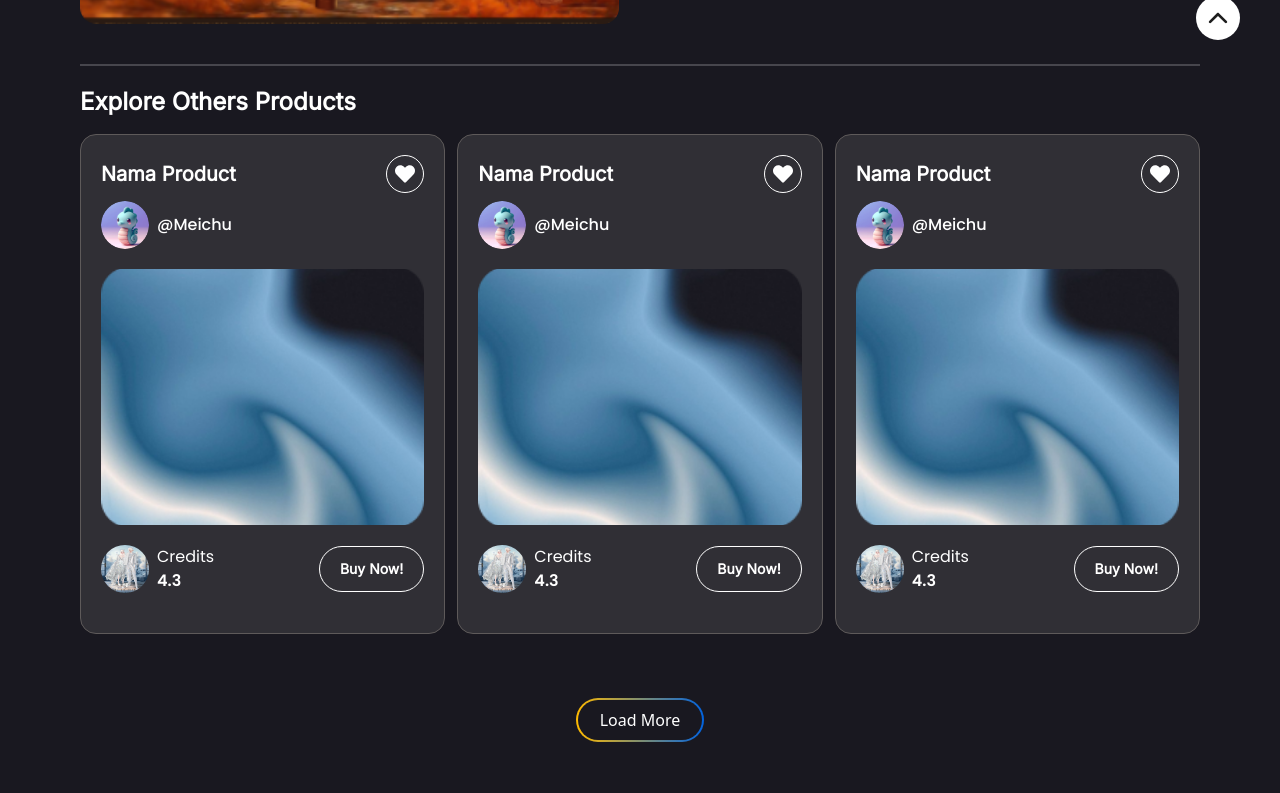
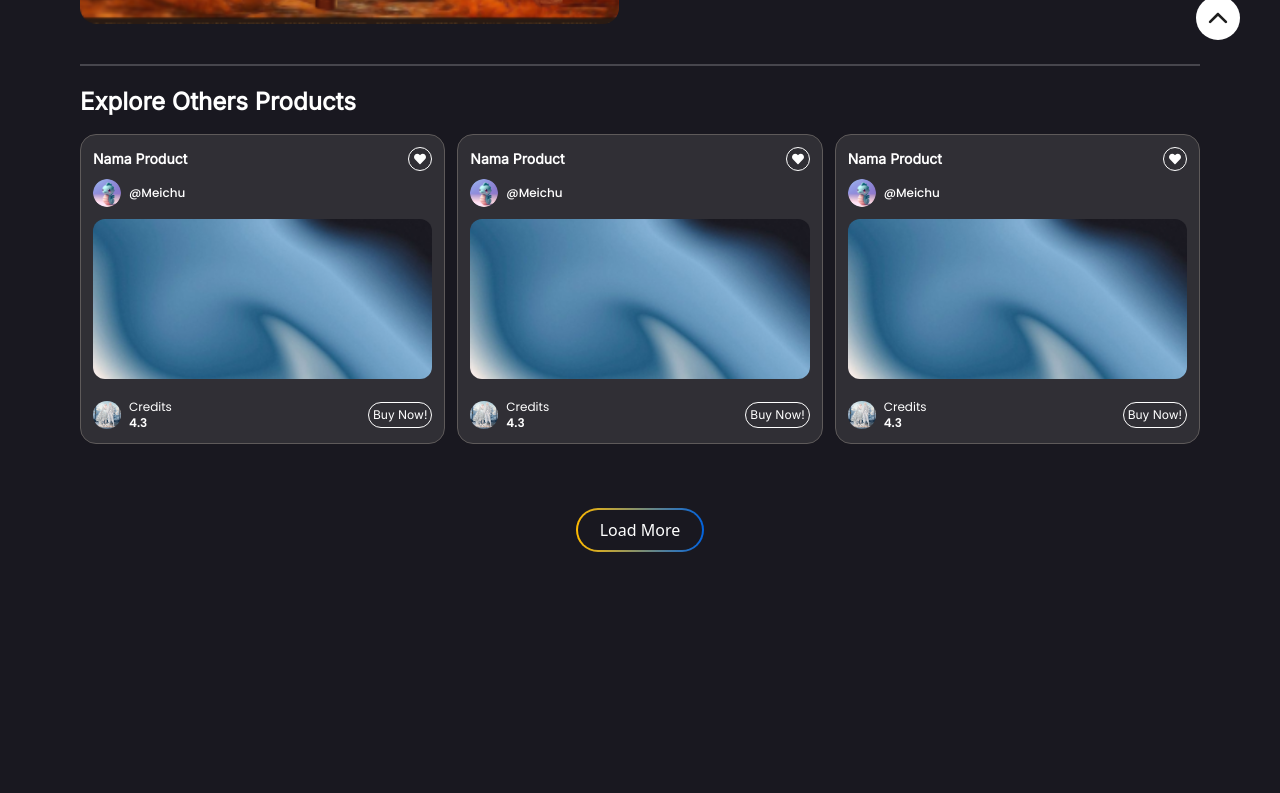
Before and after one commit to SeptianProject/meichu, a React (Vite) app: page /catalog-detail in a window 1280 px wide. Shown: the part 840-1633 px from the top of the page. Built offline with nearby package versions, Linux system fonts and the light colour scheme.

Commit message:
fix: responsive card event & reusable card event, catalog

```diff
--- a/src/App.tsx
+++ b/src/App.tsx
@@ -4,7 +4,6 @@ import Navbar from "./components/layouts/Navbar"
 import AppRouter from "./routes/AppRouter"
 import FloatingButton from "./components/elements/FloatingButton"
 import AuthModalContainer from "./components/layouts/auth/AuthModalContainer"
-import CircleTrackingCursorAnimation from "./components/elements/CircleTrackingCursorAnimation"
 import ProfileLayout from "./components/layouts/profile/ProfileLayout"
 
 const App = () => {
@@ -39,7 +38,6 @@ const App = () => {
                <AppRouter />
                <Footer />
                <FloatingButton />
-               <CircleTrackingCursorAnimation />
           </div>
      )
 }
--- a/src/components/fragments/catalogs/ButtonBuyCatalog.tsx
+++ b/src/components/fragments/catalogs/ButtonBuyCatalog.tsx
@@ -1,13 +1,18 @@
+import React from "react"
 
+type ButtonBuyCatalogProps = {
+     type: 'catalog' | 'profile'
+}
 
-const ButtonBuyCatalog = () => {
+const ButtonBuyCatalog: React.FC<ButtonBuyCatalogProps> = ({ type }) => {
      return (
-          <button className='border border-[#5E5A5A] text-[#5E5A5A] font-inter w-fit
-                    rounded-full text-[10px] py-1 px-2 font-medium text-xs
-                    sm:py-2 sm:px-3 sm:font-semibold md:px-5 md:py-3 md:text-sm
-                    dark:border-light dark:text-light hover:bg-bluePrimary
-                    hover:border-transparent hover:text-light dark:hover:border-transparent
-                    dark:hover:bg-bluePrimary transition-all duration-300'>
+          <button className={`border border-[#5E5A5A] text-[#5E5A5A] font-inter w-fit
+                    rounded-full text-[10px] font-medium text-xs transition-all duration-300
+                    dark:border-light dark:text-light hover:bg-bluePrimary hover:text-light
+                    hover:border-transparent dark:hover:border-transparent dark:hover:bg-bluePrimary
+                    ${type === 'catalog'
+                    ? 'py-1 px-2 sm:py-2 sm:px-3 sm:font-semibold md:px-5 md:py-3 md:text-sm'
+                    : 'p-1'}`}>
                Buy Now!
           </button>
      )
--- a/src/components/fragments/catalogs/CreditCatalog.tsx
+++ b/src/components/fragments/catalogs/CreditCatalog.tsx
@@ -1,16 +1,23 @@
+import React from 'react'
 import { assetsImage } from '../../../assets/assets'
 
-const CreditCatalog = () => {
+type CreditCatalogProps = {
+     type: 'catalog' | 'profile'
+}
+
+const CreditCatalog: React.FC<CreditCatalogProps> = ({ type }) => {
      return (
           <div className='flex items-center gap-x-2'>
-               <img className='size-6 sm:size-7 rounded-full md:size-12'
+               <img className={`size-6 sm:size-7 rounded-full
+               ${type === 'catalog' ? 'md:size-12' : ''}`}
                     src={assetsImage.BundleProduct} alt='' />
                <div className='flex flex-col'>
-                    <h4 className='dark:text-light text-[12px] sm:text-xs font-normal
-                    md:text-base'>
+                    <h4 className={`dark:text-light text-[12px] sm:text-xs font-normal
+                    ${type === 'catalog' ? 'md:text-base' : ''}`}>
                          Credits
                     </h4>
-                    <h4 className='dark:text-light text-xs font-semibold md:text-base'>
+                    <h4 className={`dark:text-light text-xs font-semibold
+                         ${type === 'catalog' ? 'md:text-base' : ''}`}>
                          4.3
                     </h4>
                </div>
--- a/src/components/fragments/catalogs/HeadProductCatalog.tsx
+++ b/src/components/fragments/catalogs/HeadProductCatalog.tsx
@@ -1,18 +1,25 @@
+import React from 'react'
 import { FaHeart } from 'react-icons/fa'
 
-const HeadProductCatalog = () => {
+type HeadProductCatalogProps = {
+     type: 'catalog' | 'profile'
+}
+
+const HeadProductCatalog: React.FC<HeadProductCatalogProps> = ({ type }) => {
      return (
           <>
-               <h3 className='dark:text-light text-[14px]
-                    sm:text-sm font-bold md:text-xl'>
+               <h3 className={`dark:text-light text-[14px] font-bold
+                    ${type === 'catalog' ? 'sm:text-sm md:text-xl' : ' text-sm'}`}>
                     Nama Product
                </h3>
-               <div className='border border-[#5E5A5A] dark:border-light cursor-pointer
-                    rounded-full p-[5px] md:p-2 w-fit group hover:bg-red-500
+               <div className={`border border-[#5E5A5A] dark:border-light cursor-pointer
+                    rounded-full p-[5px] w-fit group hover:bg-red-500
                     hover:border-transparent dark:hover:border-transparent hover:scale-105
-                    transition-all duration-300'>
-                    <FaHeart className='text-[#5E5A5A] dark:text-light size-3 md:size-5
-                    group-hover:text-light group-hover:scale-75 transition-all duration-300' />
+                    transition-all duration-300
+                    ${type === 'catalog' ? 'md:p-2' : ''}`}>
+                    <FaHeart className={`text-[#5E5A5A] dark:text-light size-3
+                    group-hover:text-light group-hover:scale-75 transition-all duration-300
+                    ${type === 'catalog' ? 'md:size-5' : ''}`} />
                </div>
           </>
      )
--- a/src/components/fragments/event/DescCardEvent.tsx
+++ b/src/components/fragments/event/DescCardEvent.tsx
@@ -1,8 +1,16 @@
-const DescCardEvent = () => {
+import React from "react"
+
+type TDescCardEvent = {
+     type: 'event' | 'profile'
+}
+
+const DescCardEvent: React.FC<TDescCardEvent> = ({ type }) => {
      return (
           <p className="font-light text-xs text-opacity-80 tracking-wide dark:text-light
                     dark:text-opacity-80">
-               Whether you have a question about talents, pricing, portfolio, or anything else, our team, Whether you have a question about talents, pricing.
+               {type === 'event'
+                    ? 'Whether you have a question about talents, pricing, portfolio, or anything else, our team, Whether you have a question about talents, pricing.'
+                    : 'Your request is being processed. Please hold on for a moment as we carefully craft your product to ensure the highest quality, Thank You!'}
           </p>
      )
 }
--- a/src/components/fragments/event/TitleCardEvent.tsx
+++ b/src/components/fragments/event/TitleCardEvent.tsx
@@ -1,14 +1,18 @@
+import React from "react"
 
+type TitleCardEventProps = {
+     type: 'event' | 'profile'
+}
 
-const TitleCardEvent = () => {
+const TitleCardEvent: React.FC<TitleCardEventProps> = ({ type }) => {
      return (
           <div className="flex items-center justify-between w-full">
                <h1 className="text-sm sm:text-base font-semibold dark:text-light">
-                    Giveaway Assets Chinnese
+                    {type === 'event' ? 'Giveaway Assets Chinnese' : 'Eyebrows Cute Style'}
                </h1>
                <button className="font-semibold text-sm font-inter
                text-light bg-bluePrimary w-24 py-[5px] rounded-full">
-                    See Event
+                    {type === 'event' ? 'See Event' : 'See Details'}
                </button>
           </div>
      )
--- a/src/components/layouts/catalog/CatalogCard.tsx
+++ b/src/components/layouts/catalog/CatalogCard.tsx
@@ -1,36 +1,46 @@
+import React from 'react'
 import { assetsImage, bestSellerImages } from '../../../assets/assets'
 import ButtonBuyCatalog from '../../fragments/catalogs/ButtonBuyCatalog'
 import CreditCatalog from '../../fragments/catalogs/CreditCatalog'
 import HeadProductCatalog from '../../fragments/catalogs/HeadProductCatalog'
 
-const CatalogCard = () => {
+type CatalogCardProps = {
+     type: 'catalog' | 'profile'
+}
+
+const CatalogCard: React.FC<CatalogCardProps> = ({ type }) => {
 
      return (
-          <div className='bg-transparent border border-[#5E5A5A] dark:bg-[#302F35]
-               p-2 pb-5 rounded-2xl h-full md:p-5 xl:pb-10
-               hover:-translate-y-3 transition-all duration-500'>
+          <div className={`bg-transparent border border-[#5E5A5A] dark:bg-[#302F35]
+               p-2 pb-5 rounded-2xl h-full w-full hover:-translate-y-3
+               transition-all duration-500
+               ${type === 'catalog' ? 'md:p-5 xl:pb-10' : 'md:p-3'}`}>
                {/* Product name */}
                <div className='mt-2 flex items-center justify-between md:mt-0'>
-                    <HeadProductCatalog />
+                    <HeadProductCatalog type={type} />
                </div>
                {/* Profile */}
                <div className='flex items-center gap-x-2 my-2'>
-                    <img className='rounded-full size-7 md:size-12 cursor-pointer'
+                    <img className={`rounded-full size-7 cursor-pointer
+                    ${type === 'catalog' ? 'md:size-12' : ''}`}
                          src={assetsImage.BestSellerProfile} alt="" />
-                    <h4 className='dark:text-light text-xs font-medium md:text-base'>
+                    <h4 className={`dark:text-light text-xs font-medium
+                    ${type === 'catalog' ? 'md:text-base' : ''}`}>
                          @Meichu
                     </h4>
                </div>
                {/* image content */}
-               <div className='mt-3 md:mt-5'>
-                    <img className='w-full h-24 sm:h-28 object-cover object-center rounded-xl
-                    md:rounded-2xl md:h-56 lg:h-48 xl:h-64'
+               <div className='mt-3'>
+                    <img className={`w-full object-cover object-center rounded-xl
+                    ${type === 'catalog'
+                              ? 'md:rounded-2xl h-24 sm:h-28 md:h-56 lg:h-48 xl:h-64'
+                              : 'h-36 sm:h-24 xl:h-40'}`}
                          src={bestSellerImages[1]} alt="Product" />
                </div>
                {/* more Button */}
                <div className='mt-5 flex items-center justify-between'>
-                    <CreditCatalog />
-                    <ButtonBuyCatalog />
+                    <CreditCatalog type={type} />
+                    <ButtonBuyCatalog type={type} />
                </div>
           </div>
      )
--- a/src/components/layouts/event/MainContentEvent.tsx
+++ b/src/components/layouts/event/MainContentEvent.tsx
@@ -1,14 +1,20 @@
 import BtnBorderGradient from "../../elements/BtnBorderGradient"
 import CardEvent from "../../fragments/event/CardEvent"
 
+const cardEvent = <CardEvent type="event" />
+
+const listCardEvent = [
+     cardEvent, cardEvent, cardEvent, cardEvent, cardEvent, cardEvent, cardEvent, cardEvent,
+]
+
 const MainContentEvent = () => {
+
      return (
           <div className="flex flex-col items-center gap-y-20">
                <div className="grid grid-cols-1 md:grid-cols-2 gap-5 lg:gap-y-7">
-                    <CardEvent />
-                    <CardEvent />
-                    <CardEvent />
-                    <CardEvent />
+                    {listCardEvent.map((item, index) => (
+                         <div key={index} className='w-full'>{item}</div>
+                    ))}
                </div>
                <BtnBorderGradient onClick={() => { }} />
           </div>
```
Also changed, not shown: src/components/fragments/event/CardEvent.tsx (+13 -7 lines), src/components/layouts/catalog/CatalogCards.tsx (+9 -8 lines), src/components/layouts/profile/CardFavoredProfile.tsx (deleted, +0 -63 lines), src/components/layouts/profile/ProfileLayout.tsx (+38 -31 lines).
